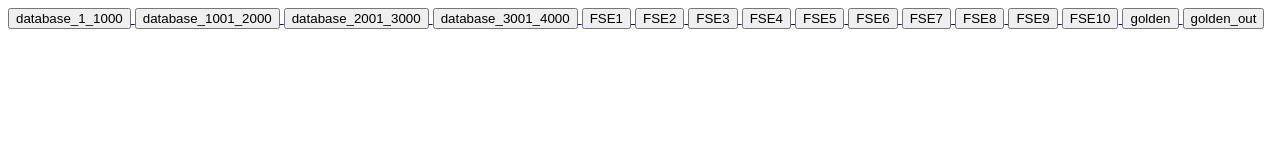
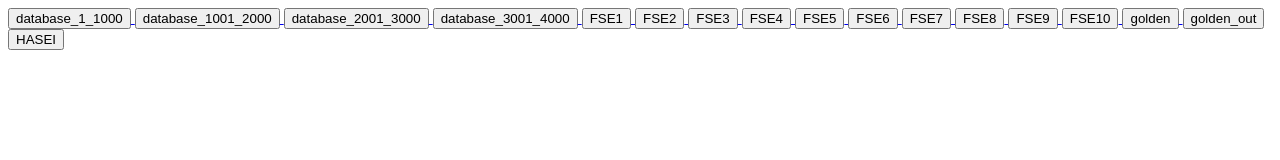
Before and after one commit to AZUMArin/practice, a plain HTML site: page index.html in a window 1280 px wide. Drawn offline with Linux system fonts and the light colour scheme.

Commit message:
Update index.html

```diff
--- a/index.html
+++ b/index.html
@@ -54,5 +54,9 @@
     <a href="GOLDEN_outside.csv">
       <input type="button" value="golden_out" />
     </a>
+
+    <a href="HASEI.csv">
+    <input type="button" value="HASEI" />
+    </a>
   </body>
 </html>
```
